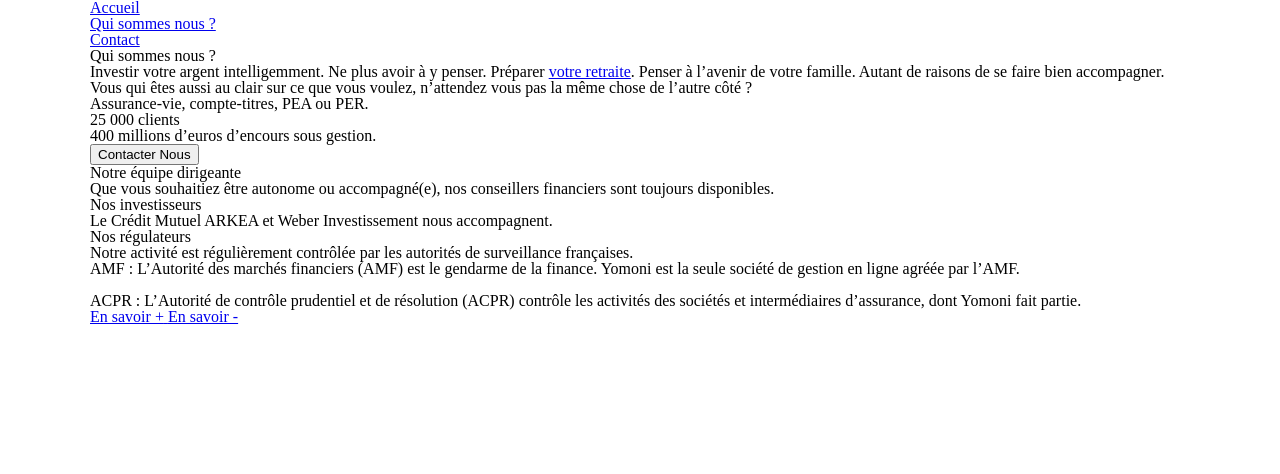
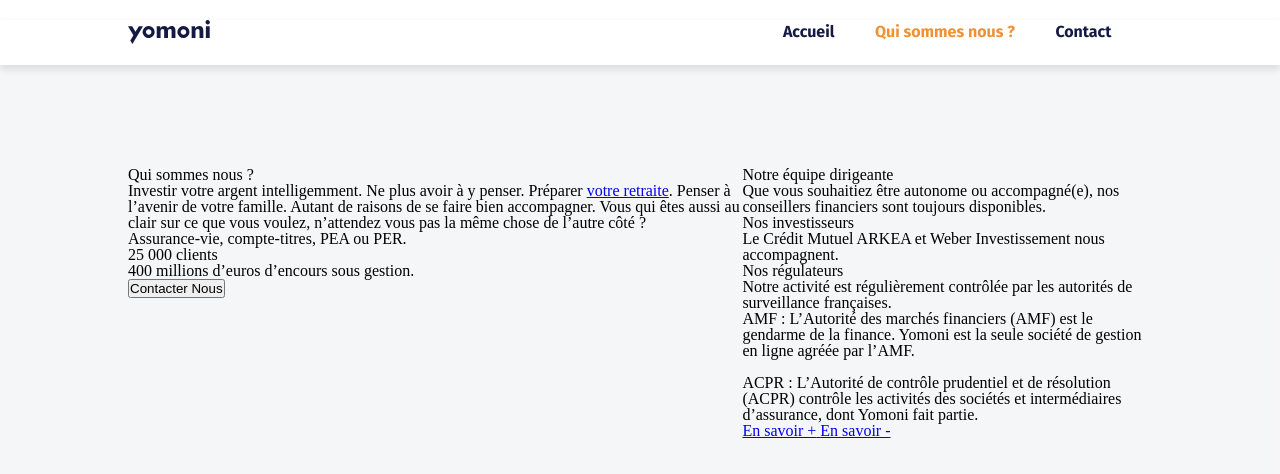
Before and after one commit to AdrienCalmesnil/09-2021-Yomoni, a plain HTML site: page index.html in a window 1280 px wide. Drawn offline with nearby package versions, Linux system fonts and the light colour scheme.

Commit message:
header done

```diff
--- a/css/styles.css
+++ b/css/styles.css
@@ -1,10 +1,70 @@
+@import url("https://fonts.googleapis.com/css2?family=Fira+Sans:wght@700&display=swap");
 * {
-    box-sizing: border-box;
+  margin: 0;
+  padding: 0;
+  box-sizing: border-box;
 }
 
 .container {
-    margin: 0 auto;
-    padding: 0 20px;
-    max-width: 1140px;
-    width: 100%;
+  margin: 0 auto;
+  width: 80%;
 }
+
+/* header section styling */
+.header {
+  /* position: absolute; */
+  width: 100%;
+  height: 45px;
+  background: #fff;
+  box-shadow: 0px 4px 8px rgba(0, 0, 0, 0.12);
+}
+
+.container_header {
+  width: 80%;
+  margin: 0 auto;
+  margin-top: 20px;
+  display: grid;
+  grid-template-columns: 60% 40%;
+}
+
+.header__brand {
+  display: flex;
+  justify-content: flex-start;
+}
+
+.header__nav {
+  display: flex;
+  justify-content: space-evenly;
+  text-decoration: none;
+}
+
+.header__nav__item .notactive {
+  text-decoration: none;
+  font-size: 16px;
+  line-height: 24px;
+  font-weight: 700;
+  font-family: "Fira Sans", sans-serif;
+  color: #151a45;
+}
+
+.header__nav__item .active {
+  text-decoration: none;
+  font-size: 16px;
+  line-height: 24px;
+  font-weight: 700;
+  font-family: "Fira Sans", sans-serif;
+  color: #f29133;
+}
+
+/* main section styling */
+.main {
+  width: 100vw;
+  height: 100vh;
+  background: rgba(21, 26, 69, 0.04);
+}
+
+.container_main {
+  padding-top: 8%;
+  display: grid;
+  grid-template-columns: 60% 40%;
+}
--- a/index.html
+++ b/index.html
@@ -18,19 +18,21 @@
 <body>
   <!-- header -->
   <header class="header">
-    <div class="container">
-      <a class="header__brand" href="#"></a>
+    <div class="container_header container">
+      <a class="header__brand" href="#">
+        <img src="img/header_brand.svg" alt="">
+      </a>
       <ul class="header__nav">
-        <li class="header__nav__item"><a href="#">Accueil</a></li>
+        <li class="header__nav__item"><a class="notactive" href="#">Accueil</a></li>
         <li class="header__nav__item"><a class="active" href="#">Qui sommes nous ?</a></li>
-        <li class="header__nav__item"><a href="#">Contact</a></li>
+        <li class="header__nav__item"><a class="notactive" href="#">Contact</a></li>
       </ul>
     </div>
   </header>
 
   <!-- main -->
   <main class="main">
-    <div class="container">
+    <div class="container_main container">
       <div class="main__section">
         <h1>Qui sommes nous ?</h1>
         <p>Investir votre argent intelligemment. Ne plus avoir à y penser. Préparer <a href="#">votre retraite</a>. Penser à l’avenir de votre famille. Autant de raisons de se faire bien accompagner. Vous qui êtes aussi au clair sur ce que vous voulez, n’attendez vous pas la même chose de l’autre côté ?</p>
```
